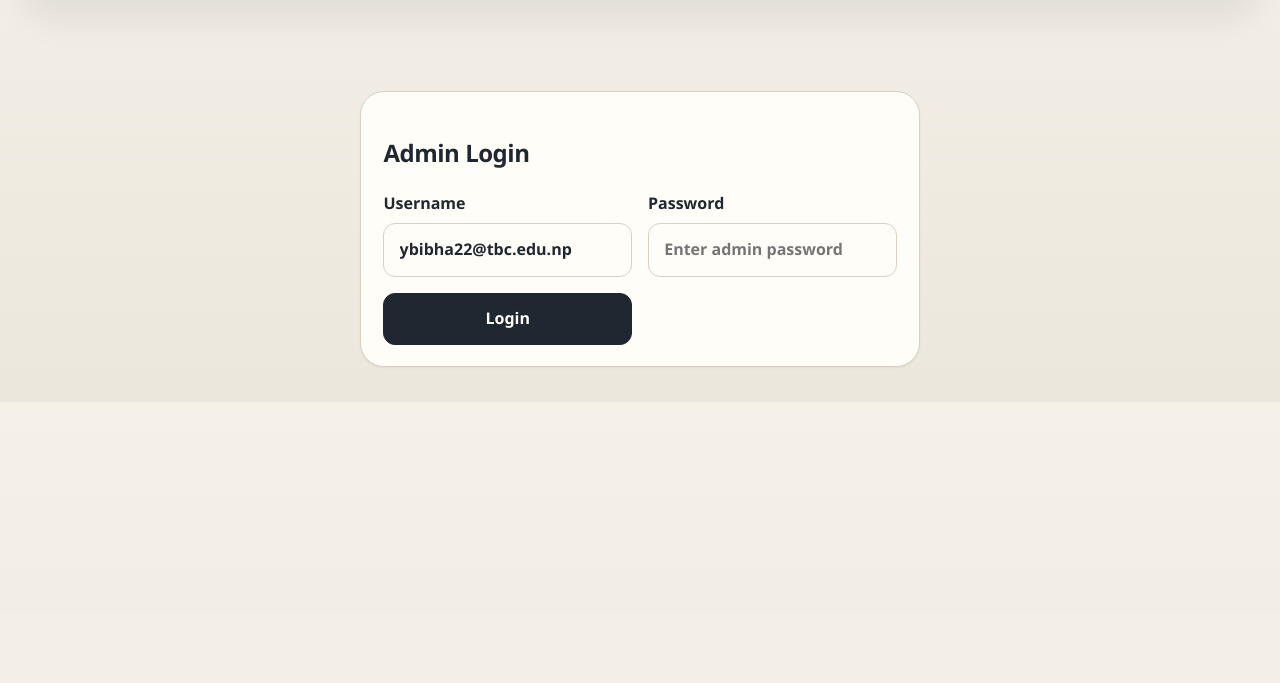
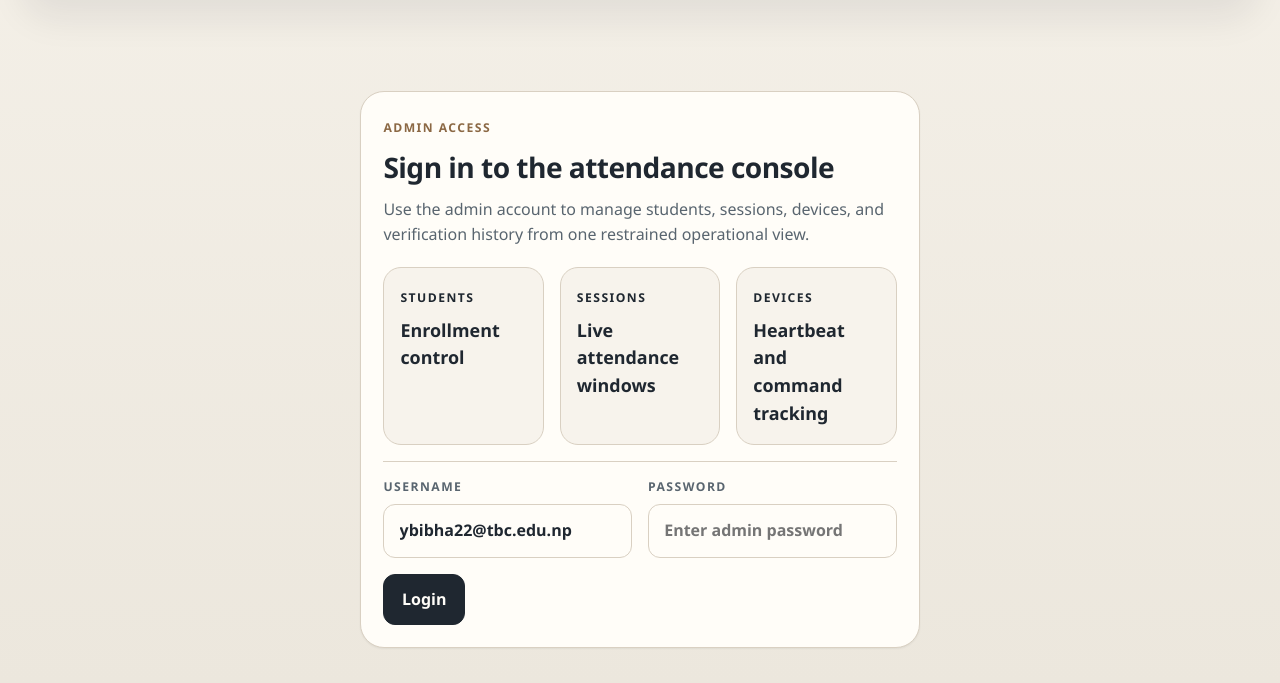
Before and after one commit to bva0308/attendance-system, a Flask app: page /login in a window 1280 px wide. Shown: the part 186-869 px from the top of the page. Before the commit the page ends 555 px from the top, so only its background shows below. Run offline with Flask 3, Linux system fonts and the light colour scheme.

Commit message:
Redesign login page with summary tiles and field groups
Auth card now includes a descriptive header, a three-tile summary of
system capabilities, and properly grouped label/input pairs that align
with the new form design conventions.

```diff
--- a/web/templates/login.html
+++ b/web/templates/login.html
@@ -2,19 +2,43 @@
 {% block title %}Login{% endblock %}
 {% block content %}
 <section class="card auth-card">
-  <h2>Admin Login</h2>
+  <div class="auth-header">
+    <span class="page-kicker">Admin Access</span>
+    <h2 class="page-title">Sign in to the attendance console</h2>
+    <p class="page-copy">Use the admin account to manage students, sessions, devices, and verification history from one restrained operational view.</p>
+  </div>
+  <section class="summary-grid">
+    <div class="summary-tile">
+      <span class="summary-label">Students</span>
+      <strong class="summary-value">Enrollment control</strong>
+    </div>
+    <div class="summary-tile">
+      <span class="summary-label">Sessions</span>
+      <strong class="summary-value">Live attendance windows</strong>
+    </div>
+    <div class="summary-tile">
+      <span class="summary-label">Devices</span>
+      <strong class="summary-value">Heartbeat and command tracking</strong>
+    </div>
+  </section>
+  <section class="panel-section">
   {% if cfg.github_client_id %}
-  <a class="button-link oauth-button" href="{{ url_for('auth.login_github') }}">Continue with GitHub</a>
+  <a class="button-link button-link-block oauth-button" href="{{ url_for('auth.login_github') }}">Continue with GitHub</a>
   <p class="auth-divider"><span>or use your admin password</span></p>
   {% endif %}
   <form method="post" class="grid-form">
-    <label>Username
+    <label class="field-group">
+      <span class="field-label">Username</span>
       <input type="text" name="username" value="{{ request.form.get('username', cfg.admin_username) }}" required>
     </label>
-    <label>Password
+    <label class="field-group">
+      <span class="field-label">Password</span>
       <input type="password" name="password" placeholder="Enter admin password" required>
     </label>
-    <button type="submit">Login</button>
+    <div class="action-row field-span-full">
+      <button type="submit">Login</button>
+    </div>
   </form>
+  </section>
 </section>
 {% endblock %}
```
